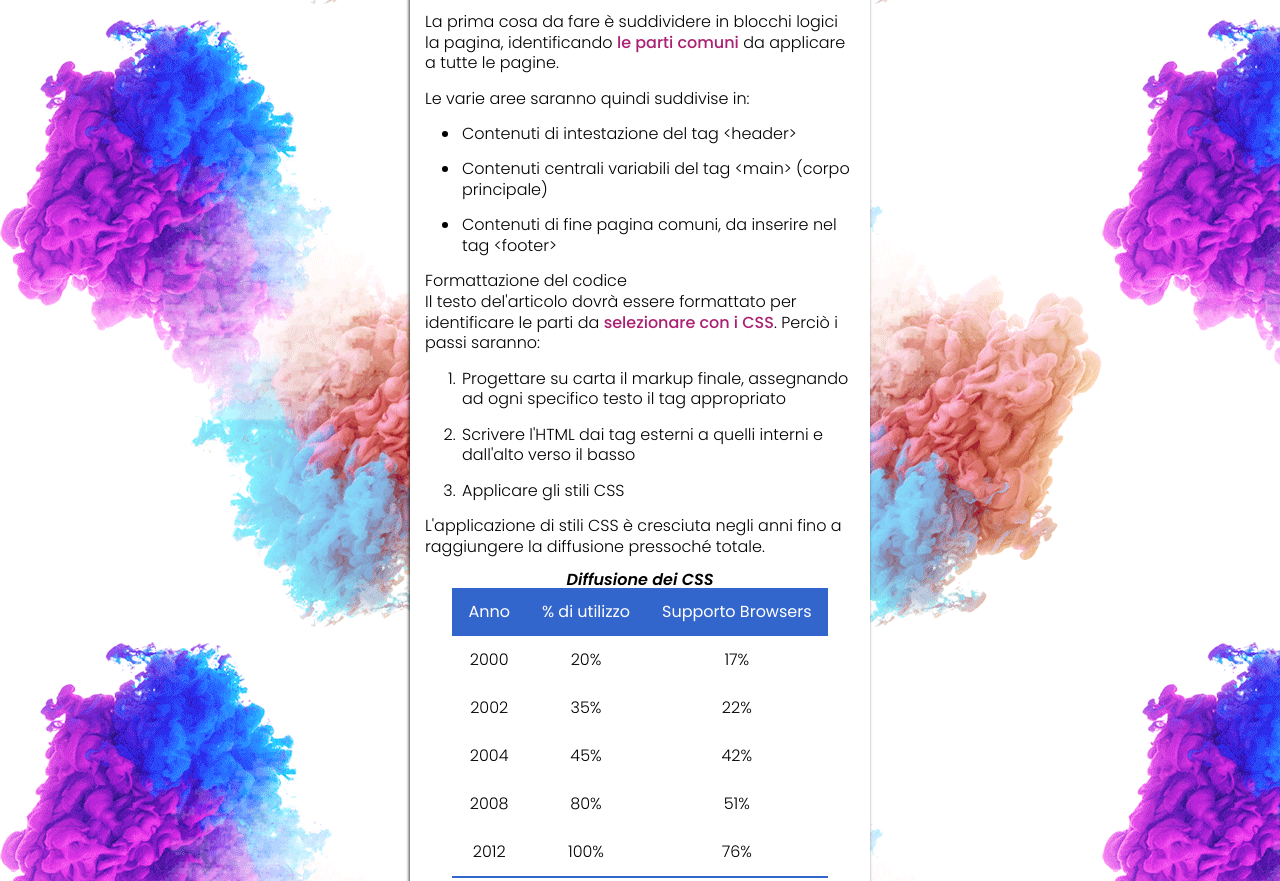
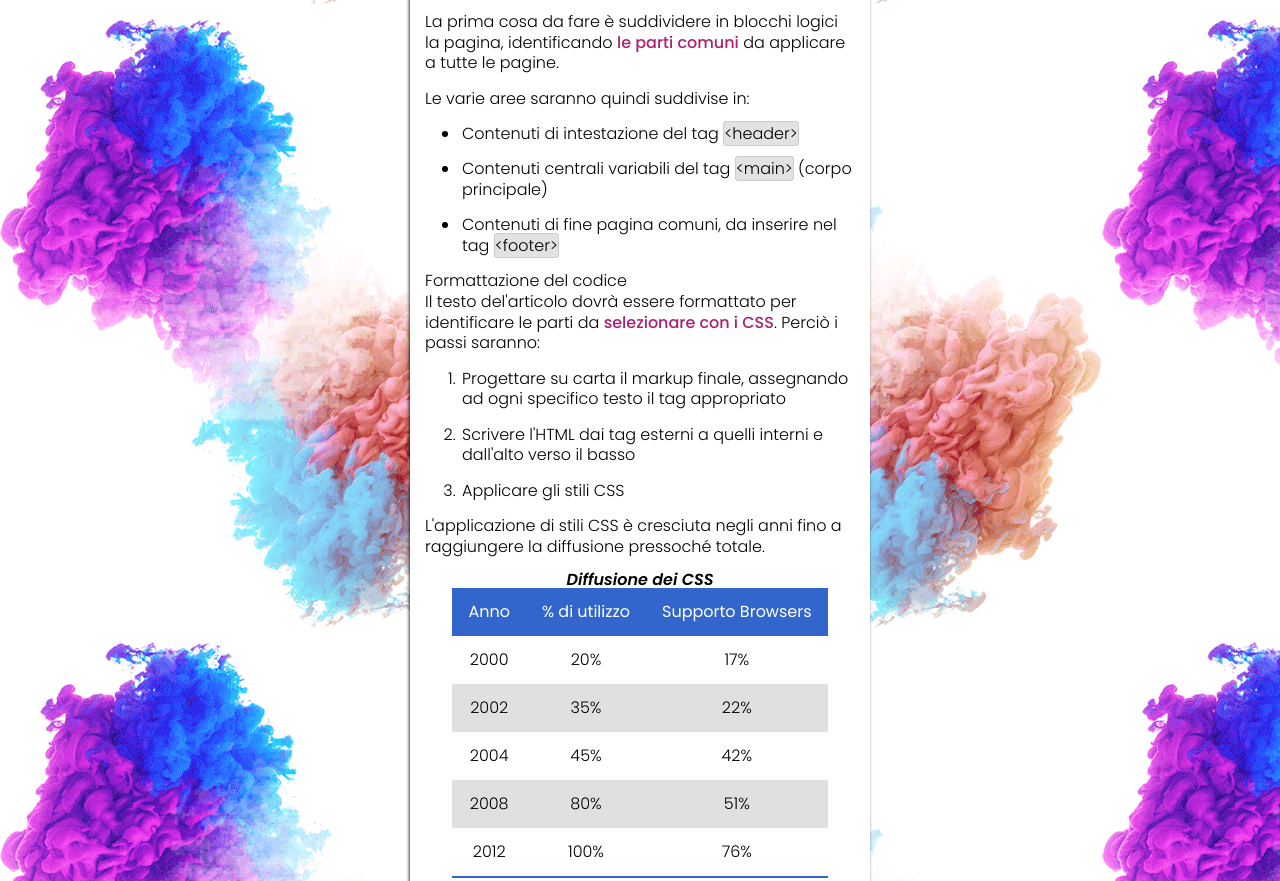
Before and after one commit to vik0304/U1-W1-D4, a plain HTML site: page index.html in a window 1280 px wide. Shown: the part 605-1486 px from the top of the page. Drawn offline with Linux system fonts and the light colour scheme.

Commit message:
additional style fixes

```diff
--- a/assets/css/style.css
+++ b/assets/css/style.css
@@ -1,4 +1,4 @@
-/* IMPOSTAZIONI GENERALI */
+
 body {
     width: 500px;
     margin: 0 auto;
@@ -7,7 +7,6 @@ body {
 }
 
 
-/* HEADER */
 
 header img {
     width: 300px
@@ -47,12 +46,6 @@ i.fas {
   margin: 0 0.3em;
 }
 
-/* header ul {
-    margin-top: 1em;
-} */
-
-/* MAIN */
-
 .box-content {
     width: 460px;
     margin: 20px;
@@ -90,6 +83,16 @@ main h1 {
     color: #000000;
     font-weight: 300;
     line-height: 1.3em;
+}
+
+code {
+
+    font-size: 1em;
+    color: #000000;
+    background-color: #e2e2e2;
+    padding: 0;
+    border-radius: 3px;
+    border: 1px solid #cccccc;
 }
 
 .highlight {
@@ -136,6 +139,10 @@ table {
     border-bottom: 2px solid #3366CC;
     margin-left: auto;
     margin-right: auto;
+}
+
+tr:nth-child(even) {
+    background-color: #e0e0e0;
 }
 
 main a {
@@ -211,7 +218,7 @@ iframe{
     width : 460px;
     margin: 35px 20px;
     text-align: center;
-    padding: 40px 20px;
+    padding: 10px 0 30px 0;
     background: #006688;
     background: linear-gradient(0deg, rgba(42,51,56,255), rgba(0,85,102,255));
     box-shadow: -1px 3px 3px 0px rgba(0,0,0,0.75);
```
